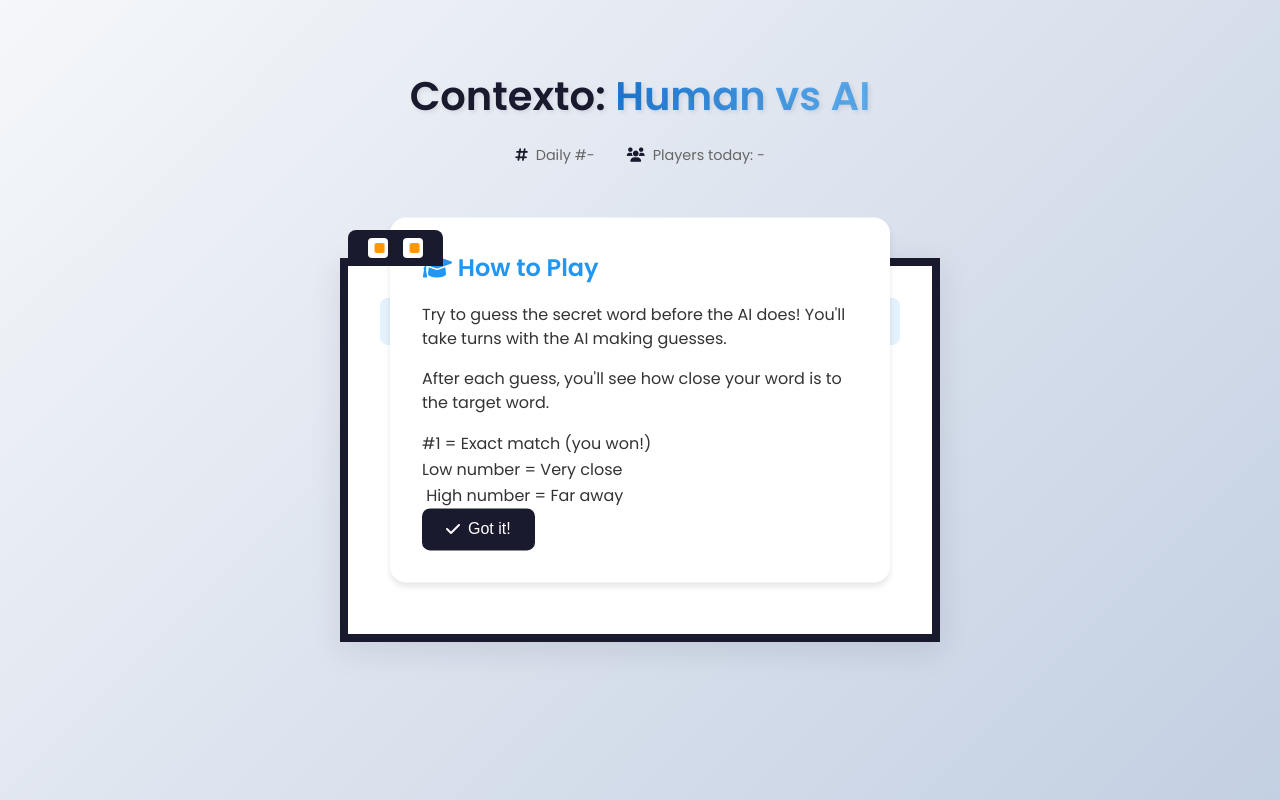
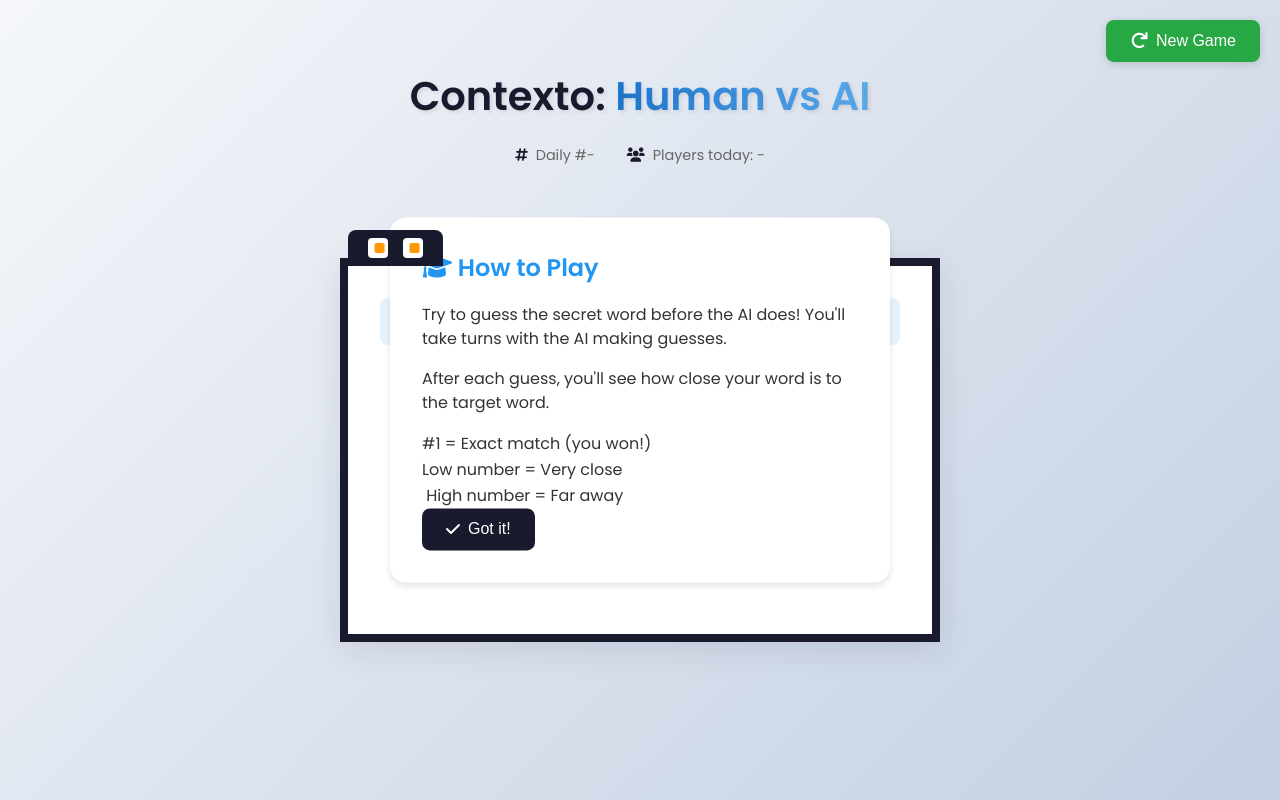
Before and after one commit to HamaRegaya/contexto, a Flask app: page / in a window 1280 px wide. Run offline with Flask 3, Linux system fonts and the light colour scheme.

Commit message:
Add restart functionality: implement new game button and reset game state

```diff
--- a/app.py
+++ b/app.py
@@ -126,11 +126,15 @@
 
 @app.route('/api/start', methods=['POST'])
 def start_game():
-    initialize_daily_word()
-    return jsonify({
-        'status': 'success',
-        'message': 'New game started'
-    })
+    # Always generate a new word when starting/restarting
+    game_state.target_word = generate_easy_word()
+    game_state.human_guesses = []
+    game_state.ai_guesses = []
+    game_state.current_turn = 'human'
+    game_state.game_over = False
+    game_state.winner = None
+
+    return jsonify({'status': 'success'})
 
 @app.route('/api/guess', methods=['POST'])
 def make_guess():
--- a/static/app.js
+++ b/static/app.js
@@ -2,6 +2,7 @@
     const guessInput = document.getElementById('guessInput');
     const submitButton = document.getElementById('submitGuess');
     const giveUpButton = document.getElementById('giveUpButton');
+    const restartButton = document.getElementById('restartButton');
     const guessesList = document.getElementById('guessesList');
     const notification = document.getElementById('notification');
     const turnIndicator = document.getElementById('turnIndicator');
@@ -128,9 +129,13 @@
                 isHumanTurn = true;
                 gameOver = false;
                 allGuesses = []; // Reset guesses array
+                lastAIGuessWord = null; // Reset last AI guess
                 guessesList.innerHTML = '';
+                guessInput.disabled = false;
+                submitButton.disabled = false;
+                guessInput.value = '';
                 updateTurnIndicator();
-                showNotification('New game started!');
+                showNotification('New game started with a new target word!');
             }
         } catch (error) {
             console.error('Error starting new game:', error);
@@ -261,6 +266,7 @@
 
     submitButton.addEventListener('click', handleSubmit);
     giveUpButton.addEventListener('click', handleGiveUp);
+    restartButton.addEventListener('click', startNewGame);
 
     guessInput.addEventListener('keypress', (e) => {
         if (e.key === 'Enter') {
--- a/static/styles.css
+++ b/static/styles.css
@@ -179,6 +179,52 @@
 .give-up-button:hover {
     background: #c82333;
     transform: translateY(-2px);
+}
+
+.restart-button {
+    position: fixed;
+    top: 20px;
+    right: 20px;
+    display: flex;
+    align-items: center;
+    gap: 0.5rem;
+    padding: 0.75rem 1.5rem;
+    font-size: 1rem;
+    font-weight: 500;
+    color: white;
+    background: #28a745;
+    border: none;
+    border-radius: 0.5rem;
+    cursor: pointer;
+    transition: all 0.3s ease;
+    z-index: 1000;
+    box-shadow: 0 2px 8px rgba(0, 0, 0, 0.15);
+}
+
+.restart-button:hover {
+    background: #218838;
+    transform: translateY(-2px);
+    box-shadow: 0 4px 12px rgba(0, 0, 0, 0.2);
+}
+
+.restart-button:disabled {
+    opacity: 0.6;
+    cursor: not-allowed;
+    transform: none;
+    box-shadow: none;
+}
+
+.restart-button i {
+    font-size: 1.1em;
+}
+
+@media (max-width: 768px) {
+    .restart-button {
+        top: 10px;
+        right: 10px;
+        padding: 0.5rem 1rem;
+        font-size: 0.9rem;
+    }
 }
 
 .turn-indicator {
@@ -645,7 +691,7 @@
     top: -36px;
     left: 50%;
     transform: translateX(-50%);
-    background: var(--dark-primary);;
+    background: var(--dark-primary);
     padding: 8px 20px;
     border-radius: 8px 8px 0 0;
     display: flex;
--- a/templates/index.html
+++ b/templates/index.html
@@ -27,6 +27,11 @@
     </audio>
 
     <div class="game-background"></div>
+
+    <button id="restartButton" class="restart-button">
+        <i class="fas fa-redo"></i>
+        <span>New Game</span>
+    </button>
 
     <div class="container">
         <header>
```
